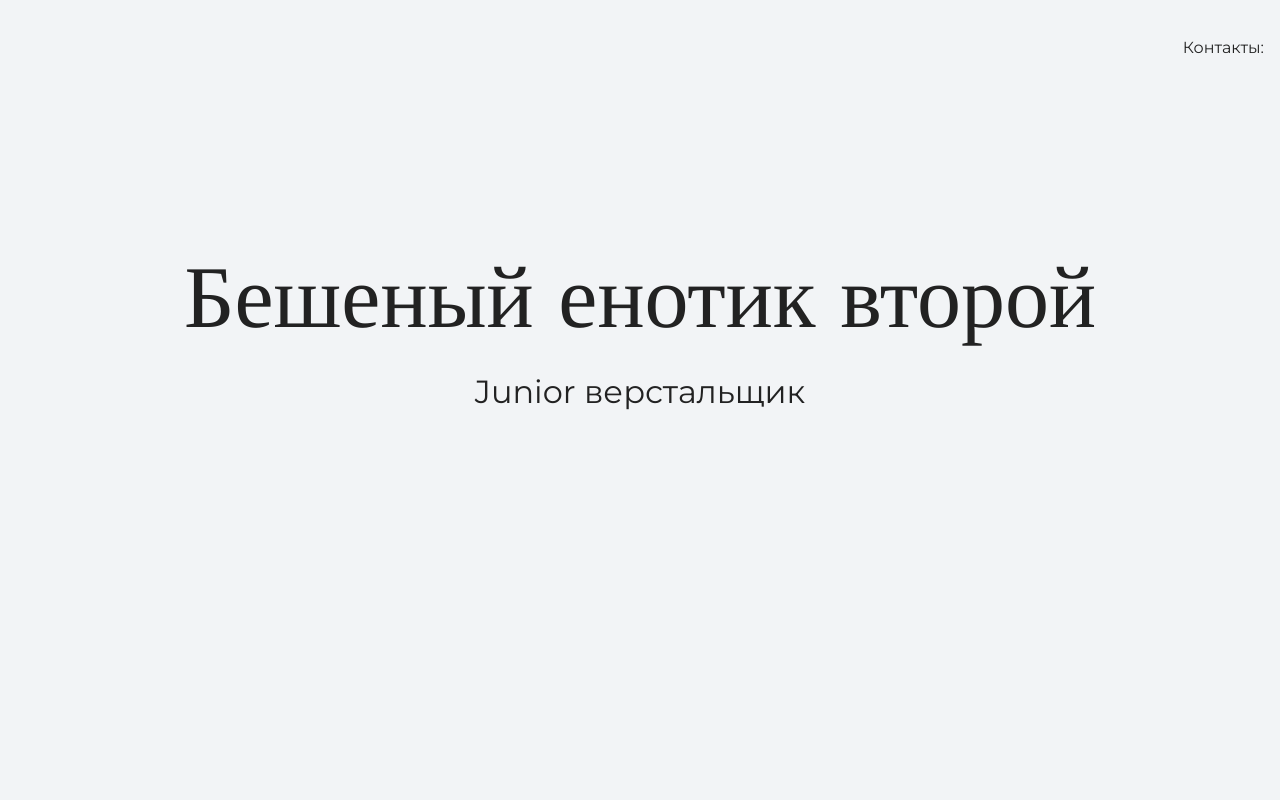
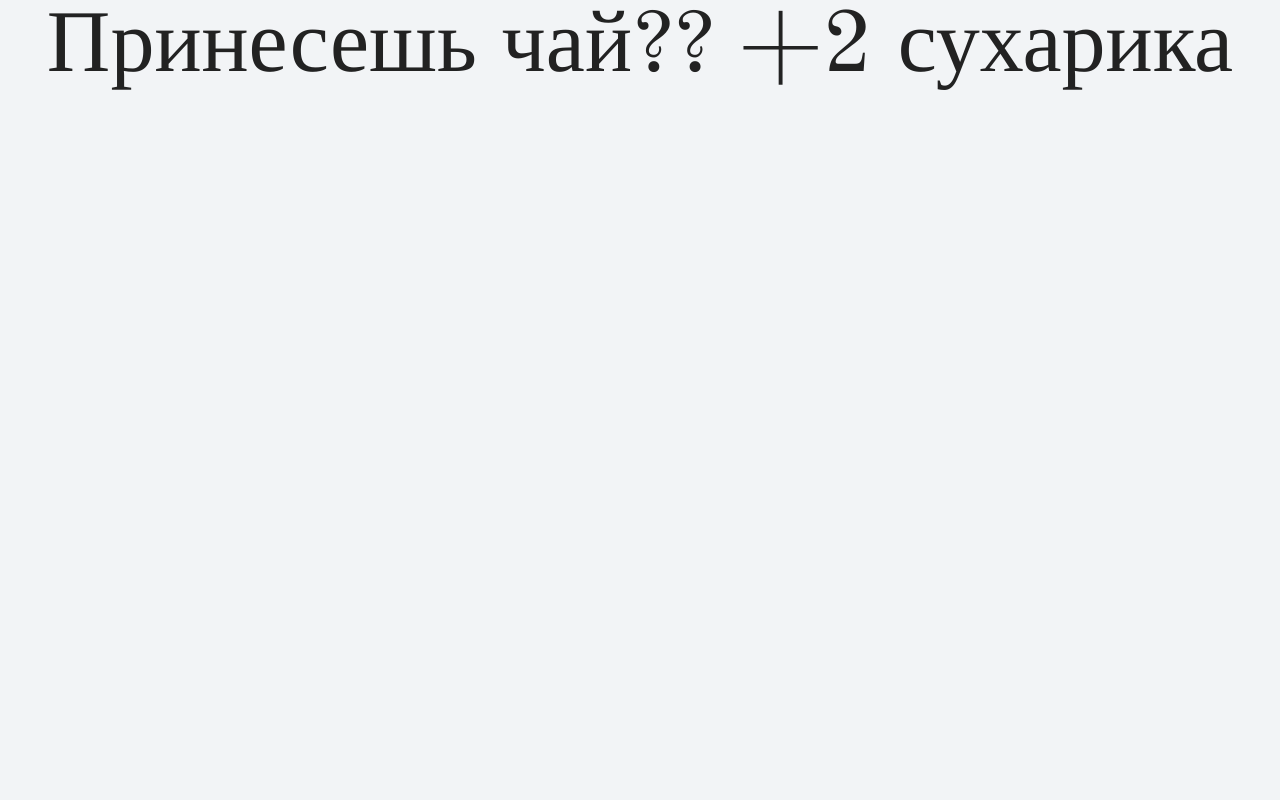
Before and after one commit to Semina37/repository, a plain HTML site: page index.html in a window 1280 px wide. Shown: the top 800 px of the page. Drawn offline with nearby package versions, Linux system fonts and the light colour scheme.

Commit message:
про чай

```diff
--- a/index.html
+++ b/index.html
@@ -4,20 +4,38 @@
     <meta charset="UTF-8">
     <link rel="stylesheet" href="style.css">
 	<!-- -->
-    <title>Портфолио Junior верстальщика</title>
+	<title>Нужен чай</title>
+	 <section class="hero-image">
+	<div class="container">
+      <h1 class="heading">Принесешь чай?? +2 сухарика </h1>
+
+	  </div>
+    </section>
+	<!-- -->
+    <!--<title>Портфолио Junior верстальщика</title>-->
   </head>
-
+<!--
   <body>
     <header class="page-header">
 	<div class="container">
     Контакты:
+    <a class = "header-email" href="mailto:semat@mail.ru">semat@mail.ru</a>
+    <a class = "header-phone" href="tel:+70000000000">+7 000 000 00 00</a>
+  </div>
+</header>
+
+
 	</div>
     </header>
 
     <section class="hero-image">
 	<div class="container">
       <h1 class="heading">Бешеный енотик второй </h1>
-      <p>Junior верстальщик</p>
+      <figure class = "user-image">
+  <img src="files/user.jpg" width="928" height="536" alt="Фотография Неопознанного Енота">
+</figure>
+
+	  <p>Junior верстальщик</p>
 	  </div>
     </section>
 
@@ -34,8 +52,11 @@
     <section class="portfolio">
 	<div class="container">
       <h2 class="subheading">Мои работы</h2>
-
+		<figure class="project-image">
+			<img src="files/project.jpg" width="928" height="536" alt="Cайт инструктора Кекса">
+		</figure>
       <h3>Сайт инструктора Кекса</h3>
+	  <a class="button" href="source/project/index.html">Открыть страницу</a>
       <p>Небольшой лендинг о школе для начинающих.</p>
 
       <h3>Блог начинающего верстальщика</h3>
@@ -46,6 +67,8 @@
     <footer class="page-footer">
       <div class="container">
 	  Контакты в подвале
+	   <a class = "footer-email" href="mailto:semat@mail.ru">semat@mail.ru</a>
+		<a class = "footer-phone" href="tel:+70000000000">+7 000 000 00 00</a>
 	  </div>
     </footer>
   </body>
```
